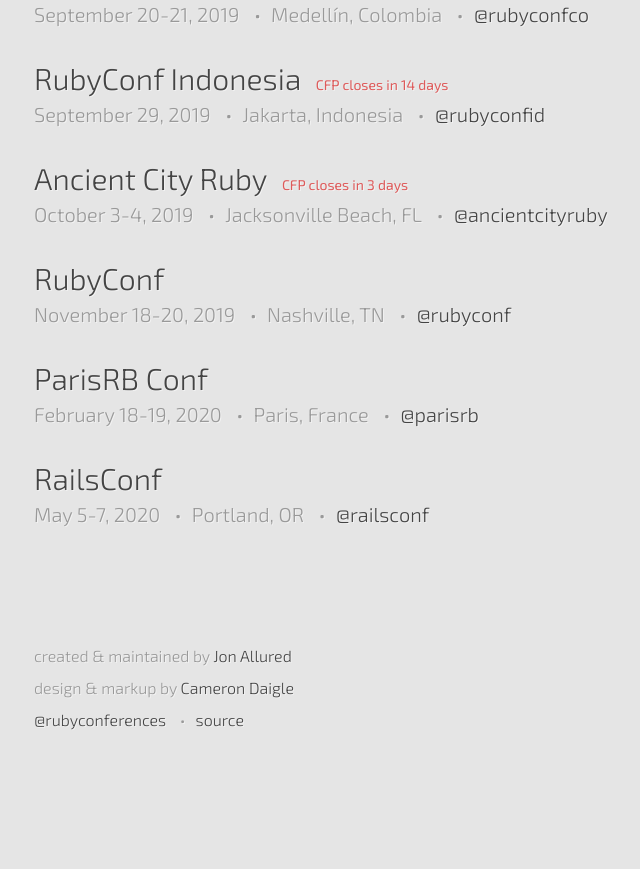
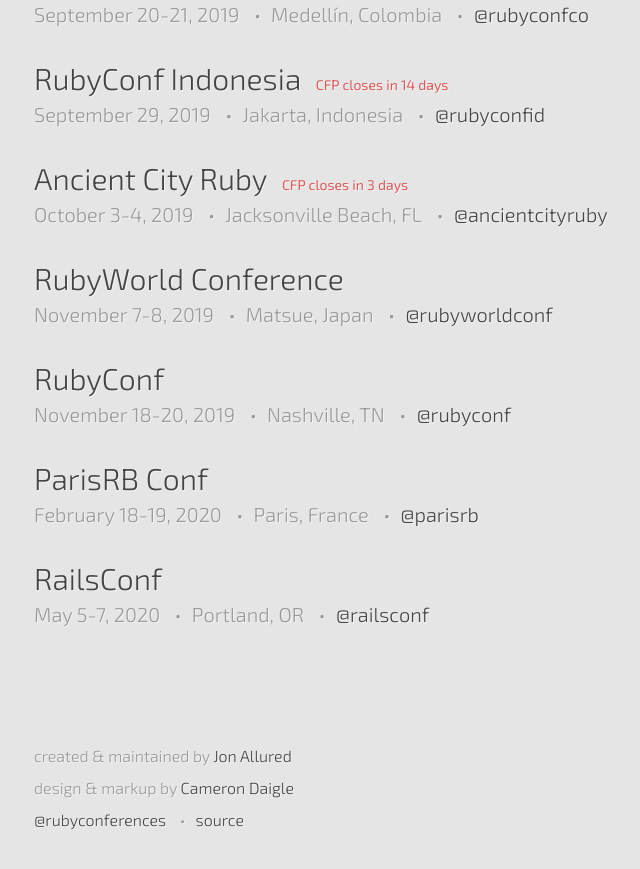
Before and after one commit to ruby-conferences/ruby-conferences.github.io, a Jekyll site: the page built from index.html, in a window 1280 px wide and 900 px high, scrolled down 1202 px. Shown: the top 869 px of the window, without its empty margins (206-846 px from the left). Built offline with Jekyll 4.4.1, drawn with Linux system fonts in a browser that asks for light colours; before the commit the page ends 2018 px from its top, so only the background shows below that.

Commit message:
Add RubyWorld Conference 2019

```diff
--- a/_data/upcoming.yml
+++ b/_data/upcoming.yml
@@ -68,6 +68,12 @@
   cfp_phrase: "CFP closes"
   cfp_date: "July 31, 2019"
 
+- name: RubyWorld Conference
+  location: Matsue, Japan
+  dates: "November 7-8, 2019"
+  url: https://2019.rubyworld-conf.org/en/
+  twitter: rubyworldconf
+
 - name: RubyConf
   location: Nashville, TN
   dates: "November 18-20, 2019"
```
